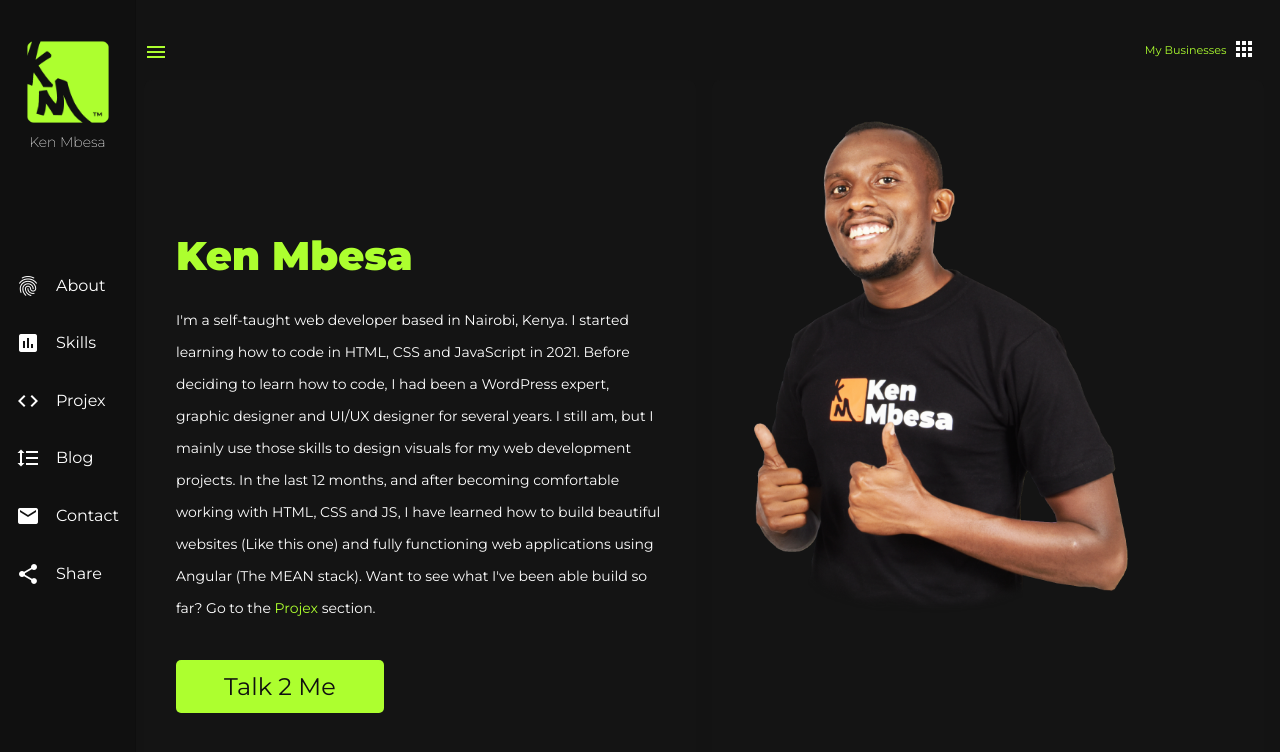
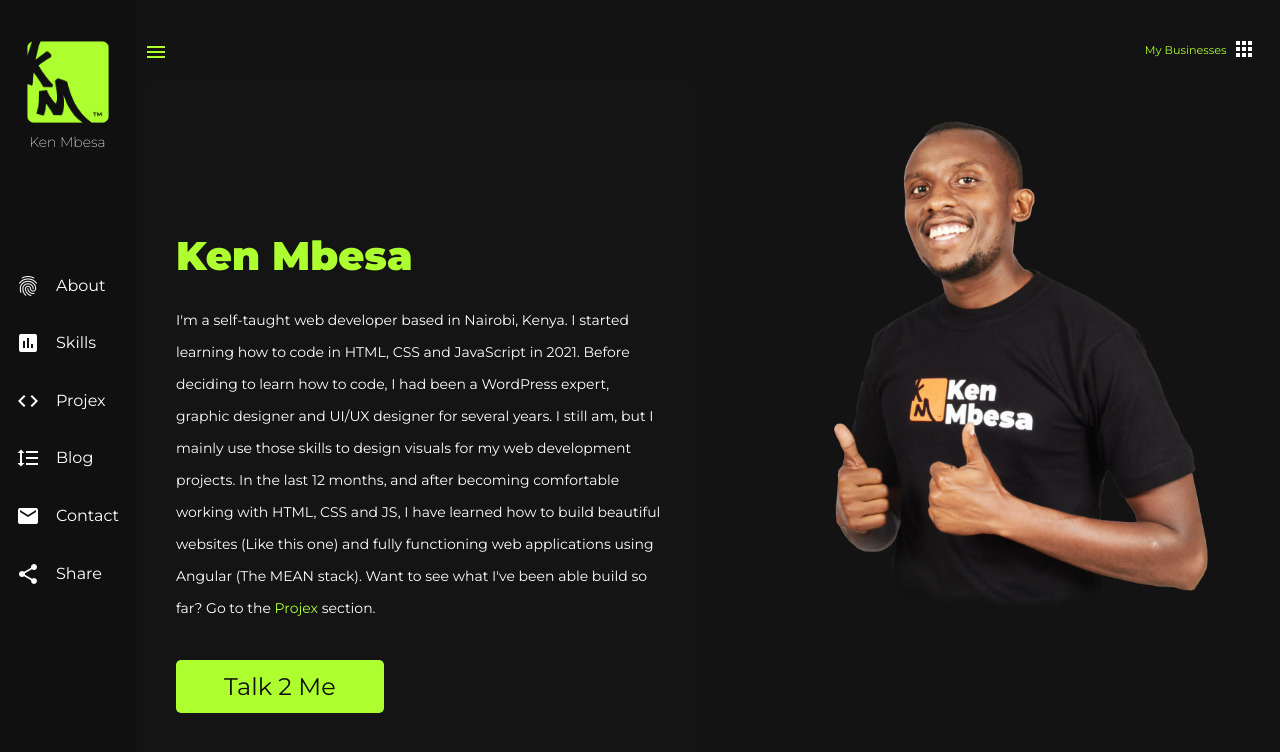
Before and after one commit to kenmbesa/my-portfolio-website, an Angular app: page /about in a window 1280 px wide. Shown: the top 752 px of the page. Built offline with nearby package versions, Linux system fonts and the light colour scheme.

Commit message:
Muted the dark color of the right-side divs on the About, Projex and Skills pages

```diff
--- a/src/app/components/about/about.component.scss
+++ b/src/app/components/about/about.component.scss
@@ -64,7 +64,7 @@
   }
 
   .media-block {
-    background-color: rgb(20, 20, 20);
+    // background-color: rgb(20, 20, 20);
     border-radius: 0.5rem;
     height: 620px;
     width: 50%;
@@ -72,6 +72,7 @@
     margin-top: 1rem;
 
     img {
+      margin-left: 5rem;
       width: 80%;
     }
   }
--- a/src/app/components/my-projects/my-projects.component.scss
+++ b/src/app/components/my-projects/my-projects.component.scss
@@ -54,7 +54,7 @@
   }
 
   .projex-block {
-    background-color: rgb(20, 20, 20);
+    // background-color: rgb(20, 20, 20);
     border-radius: 0.5rem;
     height: 620px;
     width: 50%;
--- a/src/app/components/my-skills/my-skills.component.scss
+++ b/src/app/components/my-skills/my-skills.component.scss
@@ -63,7 +63,7 @@
   }
 
   .skill-block {
-    background-color: rgb(20, 20, 20);
+    // background-color: rgb(20, 20, 20);
     border-radius: 0.5rem;
     height: 620px;
     width: 50%;
```
